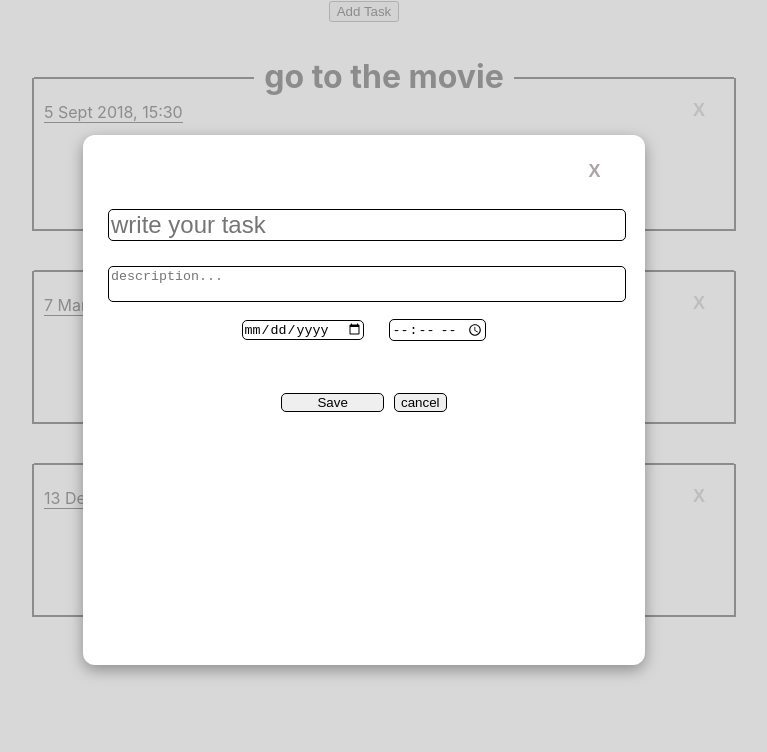
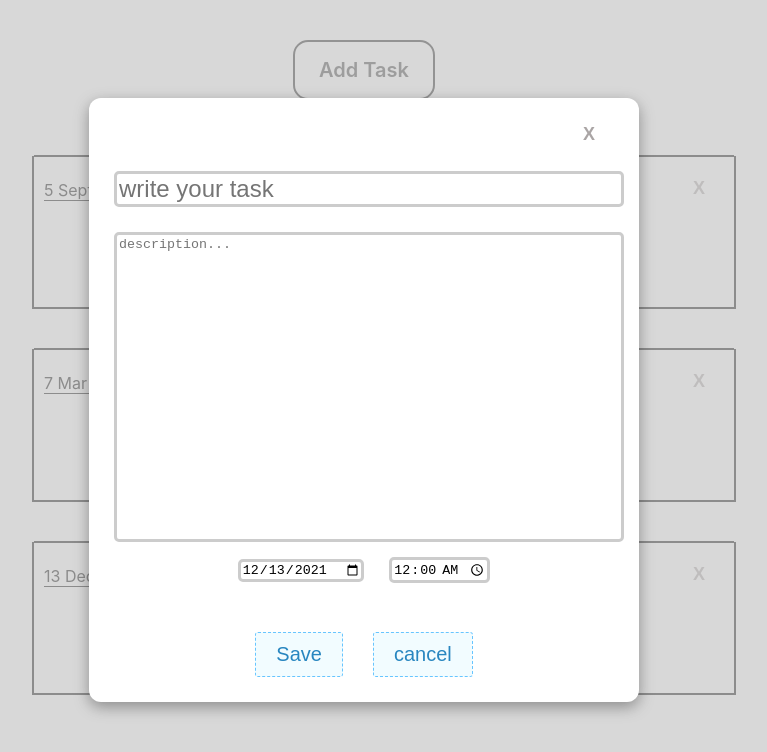
Before and after one commit to InbarDanieli/tasks-manager, a React (Create React App) app: page / in a window 1280 px wide. Both pictures are taken after a click on the button "Add Task". Shown: the top 752 px of the page, without its empty margins (276-1043 px from the left). Built offline with nearby package versions, Linux system fonts and the light colour scheme.

Commit message:
Feat(ButtonPopup): added style

```diff
--- a/src/components/popupButton/ButtonPopup.css
+++ b/src/components/popupButton/ButtonPopup.css
@@ -0,0 +1,35 @@
+.button {
+  background-color: transparent;
+  border: 2px solid #1A1A1A;
+  border-radius: 15px;
+  box-sizing: border-box;
+  color: #3B3B3B;
+  cursor: pointer;
+  display: inline-block;
+  font-family: Roobert, -apple-system, BlinkMacSystemFont, "Segoe UI", Helvetica, Arial, sans-serif, "Apple Color Emoji", "Segoe UI Emoji", "Segoe UI Symbol";
+  font-size: 20px;
+  font-weight: 600;
+  line-height: normal;
+  margin-top: 40px;
+  min-height: 60px;
+  width: fit-content;
+  outline: none;
+  padding: 16px 24px;
+  text-align: center;
+  text-decoration: none;
+  transition: all 300ms cubic-bezier(.23, 1, 0.32, 1);
+  user-select: none;
+  will-change: transform;
+}
+
+.button:hover {
+  color: #fff;
+  background-color: #1A1A1A;
+  box-shadow: rgba(0, 0, 0, 0.25) 0 8px 15px;
+  transform: translateY(-2px);
+}
+
+.button:active {
+  box-shadow: none;
+  transform: translateY(0);
+}
--- a/src/components/popupButton/ButtonPopup.js
+++ b/src/components/popupButton/ButtonPopup.js
@@ -6,8 +6,8 @@ function ButtonPopup(props) {
   const [usepopup, setUsepopup] = useState(false)
 
   return (
-    <div className = "button">
-      <button onClick={() => { setUsepopup(true) }}>Add Task</button>
+    <div>
+      <button className = "button" onClick={() => { setUsepopup(true) }}>Add Task</button>
       {usepopup && <TaskCreator onExit={() => setUsepopup(false)} fullitem = {props.fullitem}/>}
     </div>)
 }
--- a/src/components/taskcreator/TaskCreator.css
+++ b/src/components/taskcreator/TaskCreator.css
@@ -11,10 +11,8 @@
 }
 
 .modalContainer {
-  min-width: 40%;
-  min-height: 60%;
-  max-width: 40%;
-  max-height: 60%;
+ height: fit-content;
+ width: 500px;
   border-radius: 12px;
   background-color: white;
   box-shadow: rgba(0, 0, 0, 0.35) 0px 5px 15px;
@@ -40,46 +38,92 @@
 .TaskTitle {
   font-size: 150%;
   margin-bottom: 5%;
-  max-height: 10%;
-  min-height: 10%;
-  max-width: 100%;
-  min-width: 100%;
+  width: 100%;
   word-wrap: break-word;
   border-radius: 5px;
-  border: 1px solid black;
+  resize: initial;
 }
 
 .TaskText {
   margin-bottom: 3%;
-  min-height: 30%;
-  width: 90%;
+  height: 300px;
   width: 100%;
-  height: 30%;
   resize: none;
   border-radius: 5px;
-  border: 1px solid black;
+  border: 3px solid #ccc;
+  outline: none;
+  transition: 0.5s;
 }
+
+.TaskText:focus{
+  border: 3px solid #555;
+}
+
 
 .TaskDate {
   margin-bottom: 10%;
   border-radius: 5px;
-  border: 1px solid black;
 }
 
 .TaskTime {
   margin-left: 5%;
   border-radius: 5px;
-  border: 1px solid black;
 }
 
+input{
+  border: 3px solid #ccc;
+  outline: none;
+  transition: 0.5s;
+}
+
+input:focus {
+  border: 3px solid #555;
+}
+
+
 .saveButton {
-  width: 20%;
-  border-radius: 5px;
-  border: 1px solid black;
+border: none;
+background: none;
+font-size: 20px;
 }
 
 .cancelButton {
-  margin-left: 2%;
-  border-radius: 5px;
-  border: 1px solid black;
+  margin-left: 6%;
+  border: none;
+  background: none;
+  font-size: 20px;
 }
+
+.changesButtons button{
+  display: inline-block;
+  padding: 0.5em 1em;
+  text-decoration: none;
+  color: #2886c0;
+  border: dashed 1px #67c5ff;
+  background: #f2fcff;
+  border-radius: 3px;
+  transition: .4s;
+}
+
+.changesButtons button:hover {
+  background: #7dc3e9;
+  color: #FFF;
+}
+
+
+/* continue!: */
+
+@media screen and (max-width: 500px) {
+  .modalContainer{
+    width: 100px;
+    height:100px;
+  }
+
+  .closeButton {
+    font-size: 5px;
+  }
+  .modalContainer input{
+    font-size: 5px;
+margin-bottom: 0px;
+  }
+}
--- a/src/components/taskcreator/TaskCreator.js
+++ b/src/components/taskcreator/TaskCreator.js
@@ -2,10 +2,13 @@ import React, { useState } from 'react'
 import "./TaskCreator.css"
 
 function TaskCreator(props) {
+  var today = new Date(),
+  dateToday = today.getFullYear() + '-' + (today.getMonth() + 1) + '-' + today.getDate();
+
   const [task, setTask] = useState("")
   const [description, setDescription] = useState("")
-  const [time, setTime] = useState("")
-  const [date, setDate] = useState("")
+  const [time, setTime] = useState("00:00:00")
+  const [date, setDate] = useState(dateToday)
 
   function GetTask(e) {
     setTask(e.target.value)
@@ -14,6 +17,7 @@ function TaskCreator(props) {
     setDescription(e.target.value)
   }
   function GetDate(e) {
+    console.log(e);
     setDate(e.target.value)
   }
   function GetTime(e) {
@@ -36,7 +40,7 @@ function TaskCreator(props) {
   }
 
   return (
-    <div className="modalBackground" onClick ={props.onExit}>
+    <div className="modalBackground">
       <div className="modalContainer">
         <button className="closeButton" onClick={props.onExit}> <b> X </b> </button>
         <input className="TaskTitle" type="text" placeholder="write your task" onChange={GetTask} value={task}></input>
@@ -45,7 +49,7 @@ function TaskCreator(props) {
           <input className="TaskDate" type="date" onChange={GetDate} value={date}></input>
           <input className="TaskTime" type="time" onChange={GetTime} value={time}></input>
         </div>
-        <div>
+        <div className = "changesButtons">
           <button className="saveButton" onClick={ReturnItem}>Save</button>
           <button className="cancelButton" onClick={props.onExit}> cancel </button>
         </div>
```
